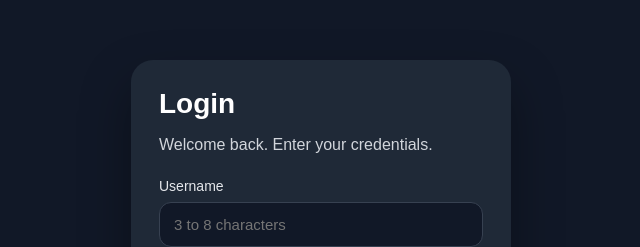
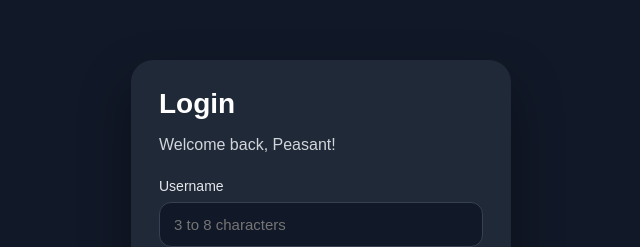
Before and after one commit to lexvlncia/testrepo, a plain HTML site: page frontend/auth.html in a window 1280 px wide. Shown: the part 144-391 px from the top of the page, without its empty margins (319-959 px from the left). Drawn offline with Linux system fonts and the light colour scheme.

Commit message:
Update auth.html

```diff
--- a/frontend/auth.html
+++ b/frontend/auth.html
@@ -14,7 +14,7 @@
       <div id="toast" class="toast"></div>
 
       <h1 id="formTitle">Login</h1>
-      <p id="formSubtitle">Welcome back. Enter your credentials.</p>
+      <p id="formSubtitle">Welcome back, Peasant!</p>
 
       <form id="authForm">
         <label>
```
